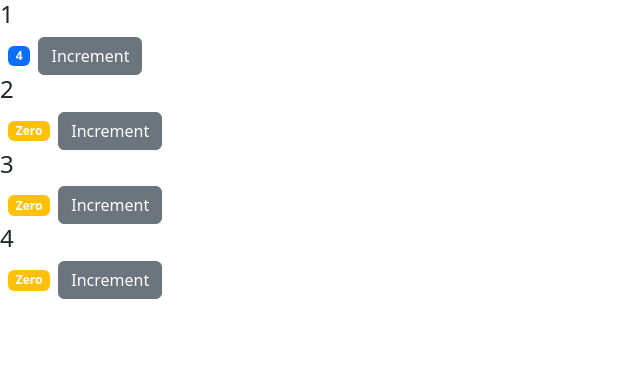
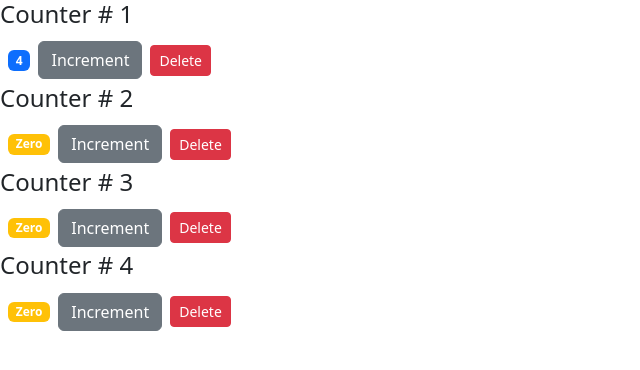
Before and after one commit to zebasp/reactsimpleshoppingcart, a React (Create React App) app: page / in a window 1280 px wide. Shown: the top 370 px of the page, without its empty margins (0-640 px from the left). Built offline with nearby package versions, Linux system fonts and the light colour scheme.

Commit message:
14 raising and handling events - Delete added

```diff
--- a/src/components/counter.jsx
+++ b/src/components/counter.jsx
@@ -2,7 +2,7 @@
 
 class Counter extends Component {
   state = {
-    value: this.props.value
+    value: this.props.value,
   };
 
   handleIncrement = () => {
@@ -13,8 +13,8 @@
     console.log("props:", this.props);
 
     return (
-      <div>
-        <h4>{this.props.id}</h4>
+      <React.Fragment>
+        <h4>Counter # {this.props.id}</h4>
         <span className={this.getBadgeClasses()}>{this.formatCount()}</span>
         <button
           onClick={this.handleIncrement}
@@ -22,7 +22,13 @@
         >
           Increment
         </button>
-      </div>
+        <button
+          onClick={this.props.onDelete}
+          className="btn btn-danger btn-sm m-2"
+        >
+          Delete
+        </button>
+      </React.Fragment>
     );
   }
 
--- a/src/components/counters.jsx
+++ b/src/components/counters.jsx
@@ -10,15 +10,19 @@
       { id: 4, value: 0 },
     ],
   };
+
+  handleDelete = () => {
+    console.log('Event Handler Called');
+
+  };
+
   render() {
     return (
-      <div>
+      <React.Fragment>
         {this.state.counters.map((counter) => (
-          <Counter key={counter.id} value={counter.value} id={counter.id}>
-            <h4>Counter #{counter.id}</h4>
-          </Counter>
+          <Counter key={counter.id} onDelete={this.handleDelete} value={counter.value} id={counter.id} />
         ))}
-      </div>
+      </React.Fragment>
     );
   }
 }
```
